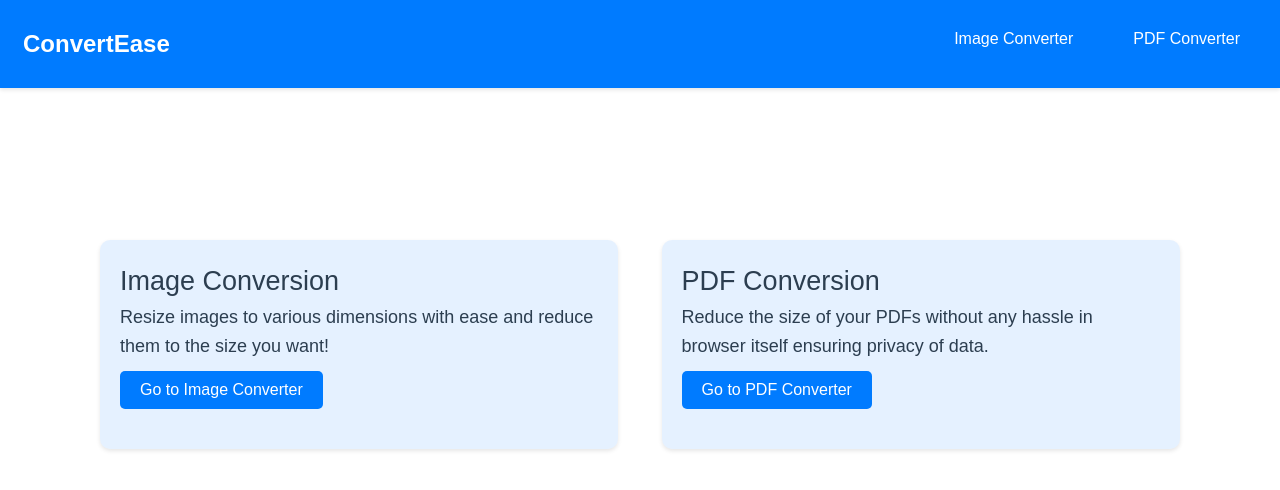
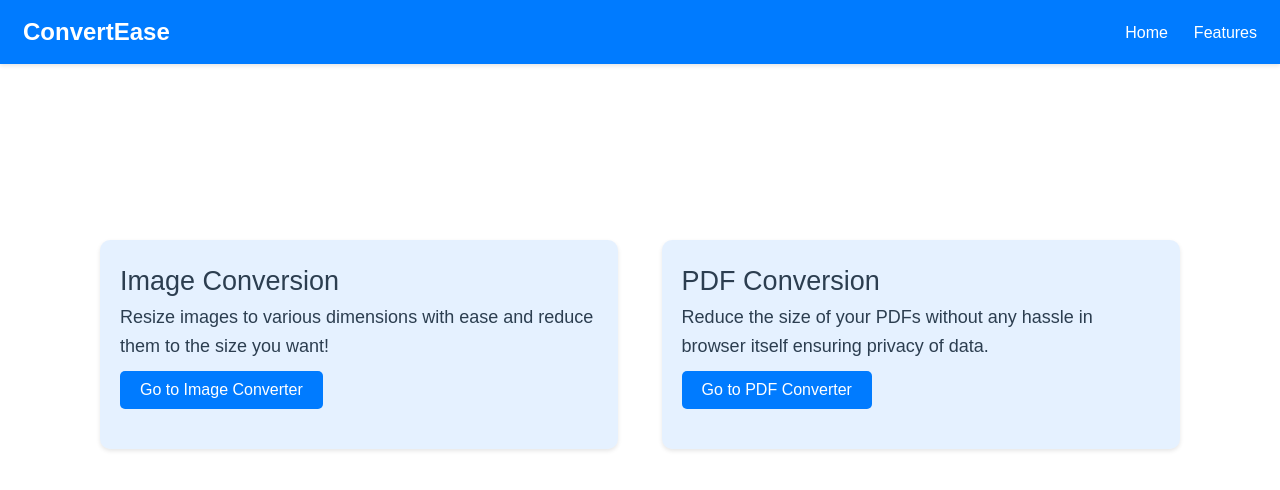
Before and after one commit to NerdNextDoor-Technologies/PixelPerfect, a Vue app in the folder vue-project/: page / in a window 1280 px wide. Shown: the top 490 px of the page. Built offline with nearby package versions, Linux system fonts and the light colour scheme.

Commit message:
navbar fixed

```diff
--- a/vue-project/src/components/LandingPage.vue
+++ b/vue-project/src/components/LandingPage.vue
@@ -3,8 +3,10 @@
     <header class="navbar">
       <a href="#" class="navbar-brand">ConvertEase</a>
       <nav class="navbar-nav">
-        <button class="nav-item nav-link" @click="navigate('ImageConverter')">Image Converter</button>
-        <button class="nav-item nav-link" @click="navigate('PdfConverter')">PDF Converter</button>
+        <ul class="navbar-nav">
+        <li class="nav-item"><a href="#" class="nav-link" @click.prevent="navigate('LandingPage')">Home</a></li>
+        <li class="nav-item"><a href="#" class="nav-link">Features</a></li>
+      </ul>
       </nav>
     </header>
 
```
